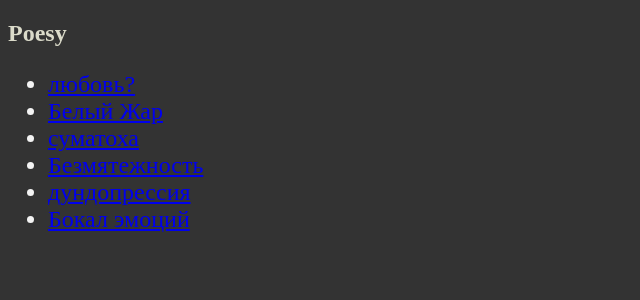
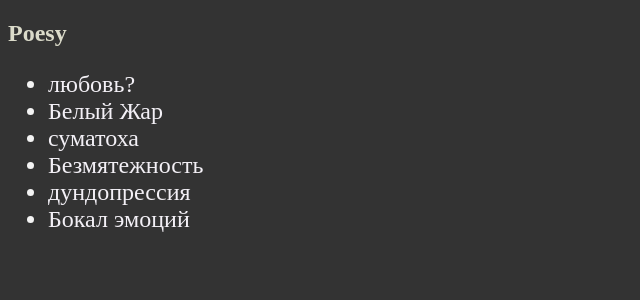
Before and after one commit to hvinya/hvinya.github.io, a Jekyll site: the page built from index.md, in a window 1280 px wide. Shown: the top 300 px of the page, without its empty margins (0-640 px from the left). Built offline with Jekyll 4.4.1, drawn with Linux system fonts in a browser that asks for light colours.

Commit message:
Update main.css

```diff
--- a/css/main.css
+++ b/css/main.css
@@ -11,6 +11,12 @@ h2 {
   color: #dbdbca;
 }
 
-a:visited {
+a:link {
+  color: #f3f0f6;
+  text-decoration: none;
+}
+
+a:visited, a:hover, a:active {
   color: #f38a8a;
+  text-decoration: none;
 }
```
